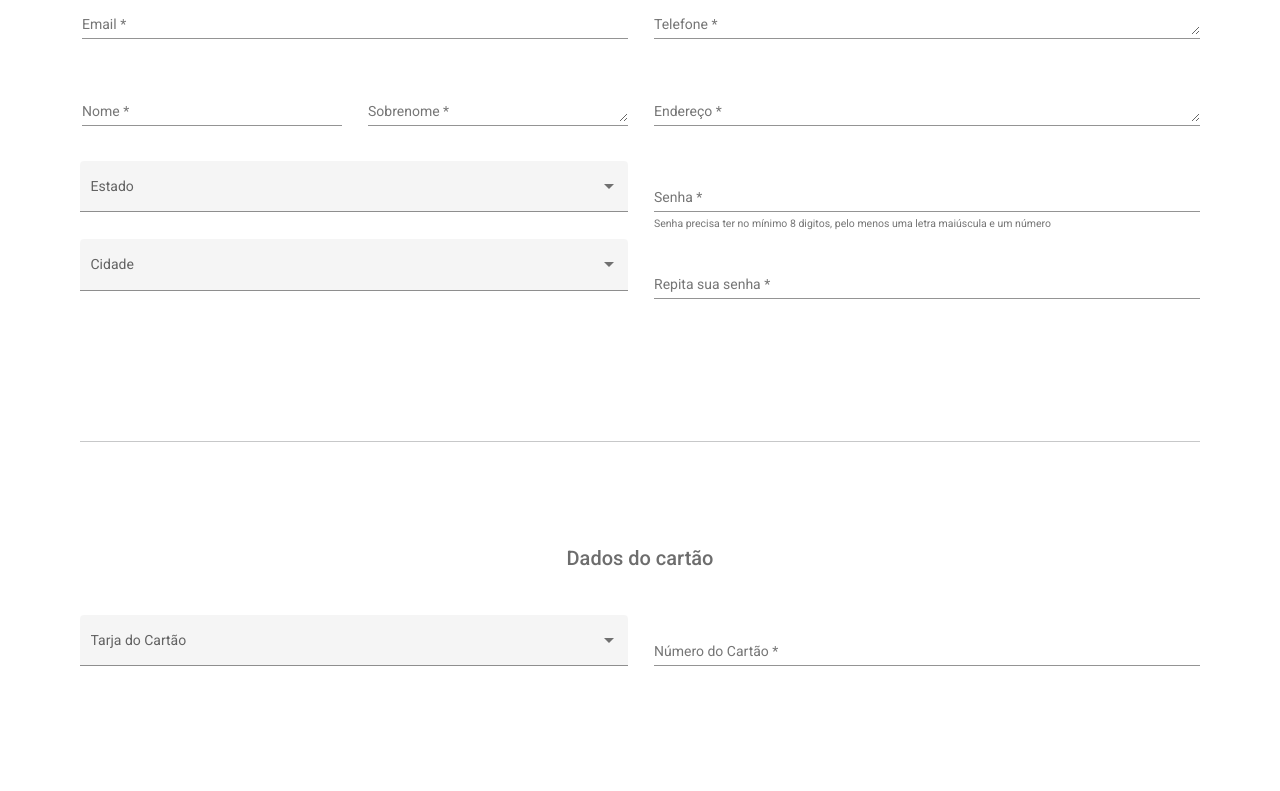
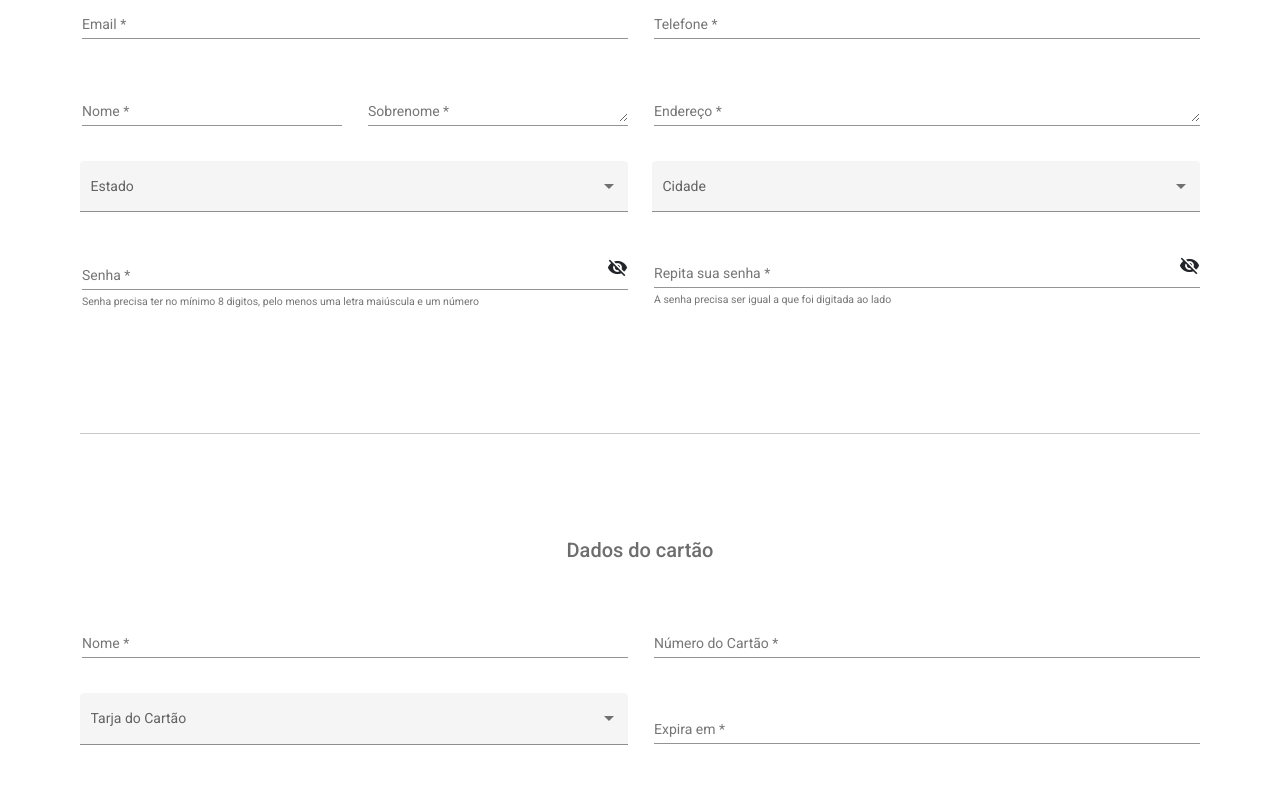
Before and after one commit to projeto-integrador-2022/qrcode-frontend, an Angular app: page /payment-methods in a window 1280 px wide. Shown: the part 460-1251 px from the top of the page. Built offline with nearby package versions, Linux system fonts and the light colour scheme.

Commit message:
[QRCT-001] Formulario de metodo de pagamento finalizado, todos campos verificados, falta passagem de valores para serviços e em seguida para o banco de dados

```diff
--- a/src/app/features/pages/payment-methods/payment-methods.component.html
+++ b/src/app/features/pages/payment-methods/payment-methods.component.html
@@ -2,14 +2,10 @@
     <p class="text-center display-4 mb-5">Plano
         <!-- choosen plan -->
 
-        <h2 class="text-center mt-5 mb-5">Dados de Acesso
-        </h2>
-
+    <h2 class="text-center mt-5 mb-5">Dados de Acesso </h2>
 
     <div class="form-layout" *ngIf="!post; else forminfo" novalidate>
         <form [formGroup]="formGroup" (ngSubmit)="onSubmit(formGroup.value)" class="form">
-
-
             <div class="row">
                 <div class="col">
 
@@ -24,17 +20,17 @@
                         <div class="col">
                             <mat-form-field class="form-element">
                                 <input matInput placeholder="Nome" formControlName="name">
-                                <mat-error *ngIf="!name.valid && name.touched">
-                                    {{ titleAlert }}
+                                <mat-error
+                                    *ngIf="!formGroup.controls['name'].valid && formGroup.controls['name'].touched">
+                                    {{ getErrorName() }}
                                 </mat-error>
                             </mat-form-field>
                         </div>
 
-
                         <div class="col">
                             <mat-form-field class="form-element">
                                 <textarea matInput placeholder="Sobrenome" matTextareaAutosize matAutosizeMinRows="1"
-                                matAutosizeMaxRows="5" formControlName="surname"></textarea>
+                                    matAutosizeMaxRows="5" formControlName="surname"></textarea>
                                 <mat-error *ngIf="!name.valid && name.touched">
                                     {{ titleAlert }}
                                 </mat-error>
@@ -48,7 +44,40 @@
                             <mat-option value="option">Goiás</mat-option>
                             <!-- *ngIf de array do estado -->
                         </mat-select>
+                    </mat-form-field>
 
+                    <mat-form-field class="form-element">
+                        <input matInput placeholder="Senha" [type]="hide ? 'password' : 'text'"
+                            formControlName="password" required>
+                        <mat-icon matSuffix (click)="hide = !hide">{{hide ? 'visibility_off' : 'visibility'}}</mat-icon>
+                        <mat-hint *ngIf="!passwordInput.value">Senha precisa ter no mínimo 8 digitos, pelo menos uma
+                            letra maiúscula e um número</mat-hint>
+
+                        <mat-error
+                            *ngIf="!formGroup.controls['password'].valid && formGroup.controls['password'].touched">
+                            {{ getErrorPassword() }}
+                        </mat-error>
+                    </mat-form-field>
+                </div>
+
+                <div class="col">
+                    <div class="col">
+                        <mat-form-field class="form-element">
+                            <input matInput placeholder="Telefone" formControlName="phone">
+                            <mat-error
+                                *ngIf="!formGroup.controls['phone'].valid && formGroup.controls['phone'].touched">
+                                {{ getErrorPhoneNumber() }}
+                            </mat-error>
+                        </mat-form-field>
+                    </div>
+
+                    <mat-form-field class="form-element">
+                        <textarea matInput placeholder="Endereço" matTextareaAutosize matAutosizeMinRows="1"
+                            matAutosizeMaxRows="5" formControlName="address"></textarea>
+                        <mat-error
+                            *ngIf="!formGroup.controls['surname'].valid && formGroup.controls['surname'].touched">
+                            Campo precisa de preenchimendo no mínimo 5 caracteres
+                        </mat-error>
                     </mat-form-field>
 
                     <mat-form-field appearance="fill" class="form dropdown-fixture">
@@ -59,57 +88,34 @@
                         </mat-select>
                     </mat-form-field>
 
+                    <mat-form-field class="form-element margin-fixture">
+                        <input matInput placeholder="Repita sua senha" [type]="hide ? 'password' : 'text'"
+                            formControlName="password" required>
+                        <mat-icon matSuffix (click)="hide = !hide">{{hide ? 'visibility_off' : 'visibility'}}</mat-icon>
+                        <mat-hint *ngIf="!passwordInput.value">A senha precisa ser igual a que foi digitada ao lado
+                        </mat-hint>
 
-                </div>
-
-                <div class="col">
-                    <div class="col">
-                        <mat-form-field class="form-element">
-                            <textarea matInput placeholder="Telefone" matTextareaAutosize matAutosizeMinRows="1"
-                            matAutosizeMaxRows="5" formControlName="phone"></textarea>
-                            <mat-error *ngIf="!formGroup.controls['phone'].valid && formGroup.controls['phone'].touched">
-                                {{ getErrorPhoneNumber() }}
-                            </mat-error>
-                        </mat-form-field>
-                    </div>
-                    <mat-form-field class="form-element">
-                        <textarea matInput placeholder="Endereço" matTextareaAutosize matAutosizeMinRows="1"
-                            matAutosizeMaxRows="5" formControlName="address"></textarea>
                         <mat-error
-                            *ngIf="!formGroup.controls['surname'].valid && formGroup.controls['surname'].touched">
-                            Campo precisa de preenchimendo no mínimo 5 caracteres
+                            *ngIf="!formGroup.controls['password'].valid && formGroup.controls['password'].touched">
+                            {{ getErrorSamePassword() }}
                         </mat-error>
                     </mat-form-field>
-
-                    <mat-form-field class="form-element">
-                        <input matInput placeholder="Senha" formControlName="password">
-                        <mat-hint> Senha precisa ter no mínimo 8 digitos, pelo menos uma letra maiúscula e um número
-                        </mat-hint>
-                        <mat-error
-                            *ngIf="!formGroup.controls['password'].valid && formGroup.controls['password'].touched">
-                            {{ getErrorPassword() }}
-                        </mat-error>
-                    </mat-form-field>
-
-                    <mat-form-field class="form-element">
-                        <input matInput placeholder="Repita sua senha" formControlName="password">
-                        <mat-hint>
-                        </mat-hint>
-                        <mat-error
-                            *ngIf="!formGroup.controls['password'].valid && formGroup.controls['password'].touched">
-                            {{ getSamePassword() }}
-                        </mat-error>
-                    </mat-form-field>
-
-
                 </div>
             </div>
             <hr class="my-4">
-
             <h2 class="text-center mt-5 mb-5">Dados do cartão </h2>
 
             <div class="row">
                 <div class="col">
+
+                    <mat-form-field class="form-element">
+                        <input matInput placeholder="Nome" formControlName="cardname">
+                        <mat-error
+                            *ngIf="!formGroup.controls['cardname'].valid && formGroup.controls['cardname'].touched">
+                            {{ getErrorCardName() }}
+                        </mat-error>
+                    </mat-form-field>
+
                     <mat-form-field appearance="fill" class="form dropdown-fixture">
                         <mat-label>Tarja do Cartão</mat-label>
                         <mat-select>
@@ -119,12 +125,32 @@
                             <mat-option value="option">American Express</mat-option>
                         </mat-select>
                     </mat-form-field>
+
+                    <mat-form-field class="form-element">
+                        <input matInput placeholder="Código de Segurança" formControlName="securitycode">
+                        <mat-error
+                            *ngIf="!formGroup.controls['securitycode'].valid && formGroup.controls['securitycode'].touched">
+                            {{ getErrorSecurityCode() }}
+                        </mat-error>
+                    </mat-form-field>
+
+
                 </div>
                 <div class="col">
+
                     <mat-form-field class="form-element">
                         <input matInput placeholder="Número do Cartão" formControlName="cardNumber">
-                        <mat-error *ngIf="!formGroup.controls['cardNumber'].valid && formGroup.controls['cardNumber'].touched">
+                        <mat-error
+                            *ngIf="!formGroup.controls['cardNumber'].valid && formGroup.controls['cardNumber'].touched">
                             {{ getErrorCardNumber() }}
+                        </mat-error>
+                    </mat-form-field>
+
+                    <mat-form-field class="form-element">
+                        <input matInput placeholder="Expira em" formControlName="expirationdate">
+                        <mat-error
+                            *ngIf="!formGroup.controls['expirationdate'].valid && formGroup.controls['expirationdate'].touched">
+                            {{ getErrorExpirationDate() }}
                         </mat-error>
                     </mat-form-field>
 
--- a/src/app/features/pages/payment-methods/payment-methods.component.scss
+++ b/src/app/features/pages/payment-methods/payment-methods.component.scss
@@ -50,3 +50,7 @@ textarea {
 h2 {
   color: rgb(109, 109, 109);
 }
+
+.margin-fixture {
+  margin-top: 6px;
+}
--- a/src/app/features/pages/payment-methods/payment-methods.component.ts
+++ b/src/app/features/pages/payment-methods/payment-methods.component.ts
@@ -13,6 +13,7 @@ export class PaymentMethodsComponent implements OnInit {
   formGroup: any;
   titleAlert: string = 'Preenchimento necessário';
   post: any = '';
+  hide = true;
 
   constructor(private formBuilder: FormBuilder) { }
 
@@ -25,15 +26,21 @@ export class PaymentMethodsComponent implements OnInit {
     let emailregex: RegExp = /^(([^<>()\[\]\\.,;:\s@"]+(\.[^<>()\[\]\\.,;:\s@"]+)*)|(".+"))@((\[[0-9]{1,3}\.[0-9]{1,3}\.[0-9]{1,3}\.[0-9]{1,3}])|(([a-zA-Z\-0-9]+\.)+[a-zA-Z]{2,}))$/
     let cardregex: RegExp = /((?!0000)\d{4}[ -]){3}(?!0000)\d{4}$/
     let phoneregex: RegExp = /^\(?[1-9]{2}\)?\s?\d{4,5}(\-|\s)?\d{4}$/
+    let securitycoderegex : RegExp = /^\d{3}$/
+    let expirationdateregex: RegExp = /^(0[1-9]|1[0-2])\/([0-9]{2})$/
+    let cardnameregex: RegExp = /^[a-zA-Z\s]+$/
 
     this.formGroup = this.formBuilder.group({
       'email': [null, [Validators.required, Validators.pattern(emailregex)], this.checkInUseEmail],
-      'name': [null, Validators.required, Validators.minLength(5)],
-      'address': [null, Validators.required, Validators.minLength(5)],
+      'name': [null, [Validators.required, Validators.minLength(5), Validators.pattern(cardnameregex)]],
+      'address': [null, [Validators.required, Validators.minLength(5)]],
       'password': [null, [Validators.required, this.checkPassword]],
       'surname': [null, [Validators.required, Validators.minLength(5)]],
       'cardNumber': [null, [Validators.required, Validators.pattern(cardregex)]],
       'phone': [null, [Validators.required, Validators.pattern(phoneregex)]],
+      'securitycode': [null, [Validators.required, Validators.pattern(securitycoderegex)]],
+      'expirationdate': [null, [Validators.required, Validators.pattern(expirationdateregex)]],
+      'cardname': [null, [Validators.required, Validators.minLength(5), Validators.pattern(cardnameregex)]],
       'validate': ''
     });
   }
@@ -74,15 +81,35 @@ export class PaymentMethodsComponent implements OnInit {
     })
   }
 
+  get passwordInput() { return this.formGroup.get('password'); }
+
+  getErrorName() {
+    return this.formGroup.get('name').hasError('required') ? 'Preenchimento necessário' :
+      this.formGroup.get('name').hasError('minlength') ? 'Deve ter no mínimo de 3 caracteres' : '';
+  }
   getErrorEmail() {
     return this.formGroup.get('email').hasError('required') ? 'Preenchimento necessário' :
       this.formGroup.get('email').hasError('pattern') ? 'Não é um email válido' :
         this.formGroup.get('email').hasError('alreadyInUse') ? 'Esse email já está sendo usado' : '';
   }
 
+  getErrorSecurityCode() {
+    return this.formGroup.get('securitycode').hasError('required') ? 'Preenchimento necessário' :
+      this.formGroup.get('securitycode').hasError('pattern') ? 'Não é um número de segurança válido' :'';
+  }
   getErrorCardNumber() {
     return this.formGroup.get('cardNumber').hasError('required') ? 'Preenchimento necessário' :
       this.formGroup.get('cardNumber').hasError('pattern') ? 'Não é um número de cartão válido' :'';
+  }
+
+  getErrorExpirationDate() {
+    return this.formGroup.get('expirationdate').hasError('required') ? 'Preenchimento necessário' :
+      this.formGroup.get('expirationdate').hasError('pattern') ? 'Não é uma data válida' :'';
+  }
+
+  getErrorCardName() {
+    return this.formGroup.get('cardname').hasError('required') ? 'Preenchimento necessário' :
+      this.formGroup.get('cardname').hasError('minlength') ? 'Deve ter no mínimo 5 caracteres' : '';
   }
 
   getErrorPhoneNumber() {
@@ -100,11 +127,13 @@ export class PaymentMethodsComponent implements OnInit {
       this.formGroup.get('password').hasError('requirements') ? 'A senha precisa ter no mínimo 8 digitos, pelo menos uma letra maiúscula e um número' : '';
   }
 
-  getSamePassword() {
+  getErrorSamePassword() {
     return this.formGroup.get('password').hasError('samePassword') ? 'As senhas não coincidem' : '';
   }
   onSubmit(post : any) {
     this.post = post;
+    console.log(post);
+
   }
 
 }
--- a/src/app/shared/components/nav-bar/nav-bar.component.scss
+++ b/src/app/shared/components/nav-bar/nav-bar.component.scss
@@ -4,6 +4,7 @@
     background-color: #f5f5f5;
     border-bottom: 1px solid #e3e3e3;
     height: 45px;
+    width: 100%;
     position: fixed;
     top: 0;
     width: 100%;
```
Also changed, not shown: src/app/features/pages/landing-page/landing-page.component.scss (line endings or trailing spaces).
